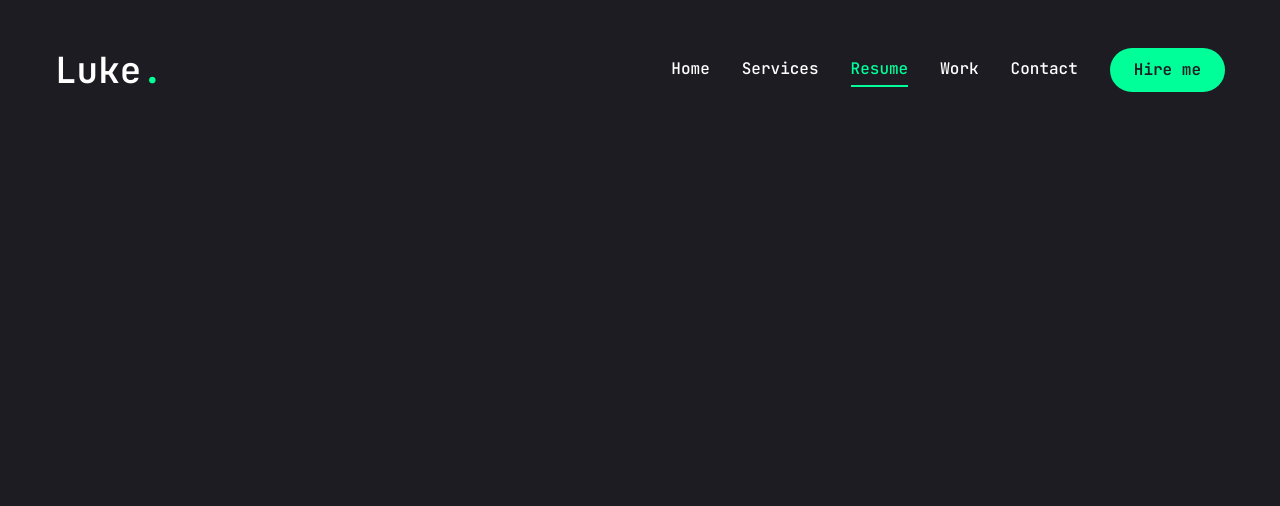
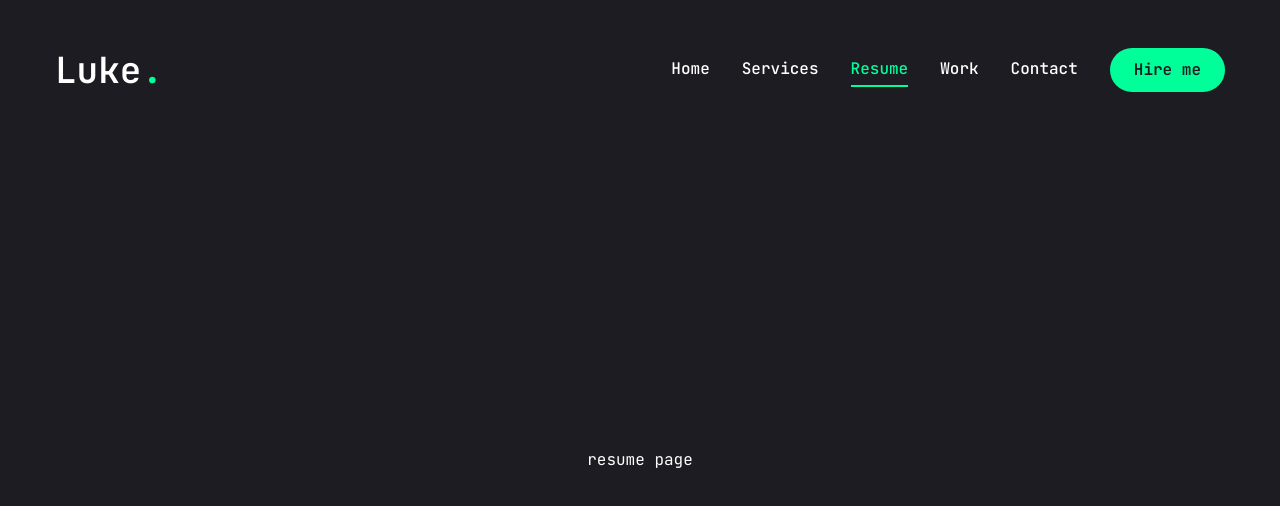
Before and after one commit to Jisap/nextjs14-portfolio, a Next.js app: page /resume in a window 1280 px wide. Shown: the top 506 px of the page. Built offline with nearby package versions, Linux system fonts and the light colour scheme.

Commit message:
authCallback

```diff
--- a/app/resume/page.jsx
+++ b/app/resume/page.jsx
@@ -2,6 +2,11 @@
 
 import { FaHtml5, FaCss3, FaJs, FaReact, FaFigma, FaNodejs } from 'react-icons/fa'
 import { SiTailwindcss, SiNextdotjs } from 'react-icons/si';
+import { Tabs, TabsContent, TabsList, TabsTrigger } from '@/components/ui/tabs'
+import { Tooltip, TooltipContent, TooltipProvider, TooltipTrigger } from '@/components/ui/tooltip';
+import { ScrollArea } from '@/components/ui/scroll-area';
+import { motion } from 'framer-motion';
+
 
 const about = {
   title: 'About me',
@@ -136,16 +141,16 @@
       name: "react.js",
     },
     {
-      icon: <FaFigma />,
-      name: "figma",
+      icon: <SiNextdotjs />,
+      name: "next.js",
     },
     {
       icon: <FaNodejs />,
       name: "node.js",
     },
     {
-      icon: <SiNextdotjs />,
-      name: "next.js",
+      icon: <FaFigma />,
+      name: "figma",
     },
     {
       icon: <SiTailwindcss />,
@@ -157,9 +162,16 @@
 
 const Resume = () => {
   return (
-    <div>
-
-    </div>
+    <motion.div
+      initial={{opacity: 0}}
+      animate={{
+        opacity: 1,
+        transition: { delay: 2.4, duration: 0.4, ease: "easeIn" }
+      }}
+      className='min-h-[80vh] flex items-center justify-center py-12 xl:py-0'
+    >
+      resume page
+    </motion.div>
   )
 }
 
```
